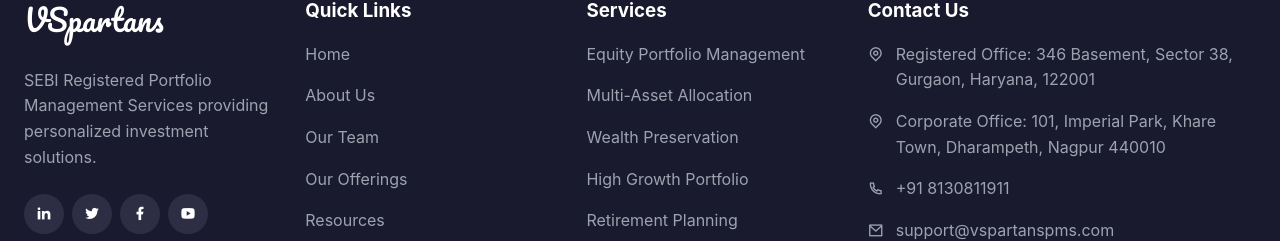
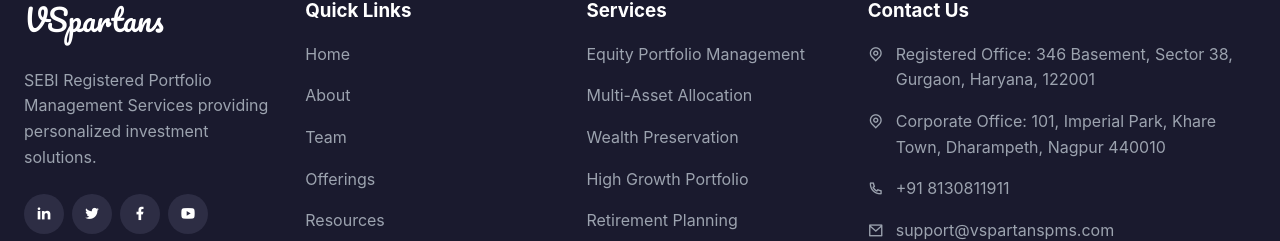
Before and after one commit to surajbhola/vspartanspmsdemo, a React (Vite) app: page / in a window 1280 px wide. Shown: the part 5792-6033 px from the top of the page. Built offline with nearby package versions, Linux system fonts and the light colour scheme.

Commit message:
menu url changes

```diff
--- a/src/components/Footer/Footer.jsx
+++ b/src/components/Footer/Footer.jsx
@@ -21,7 +21,7 @@
           <div>
             <h3 style={{marginBottom: "1rem"}}>Quick Links</h3>
             <ul>
-              {['Home','About Us','Our Team','Our Offerings','Resources','FAQs','Career','Contact Us'].map(item => (
+              {['Home','About','Team','Offerings','Resources','FAQs','Career','Contact Us'].map(item => (
                 <li key={item} className={styles.linkItem}><a href="#">{item}</a></li>
               ))}
             </ul>
--- a/src/components/Header/Header.jsx
+++ b/src/components/Header/Header.jsx
@@ -43,7 +43,7 @@
         <div className={styles.mobileMenu}>
           <div className={styles.container}>
             <nav className={styles.mobileNav}>
-              {["About Us", "Our Team", "Offerings", "Resources", "Calculators", "Contact Us"].map(
+              {["About", "Team", "Offerings", "Resources", "Calculators", "Contact Us"].map(
                 (item, i) => (
                   <Link
                     key={i}
```
